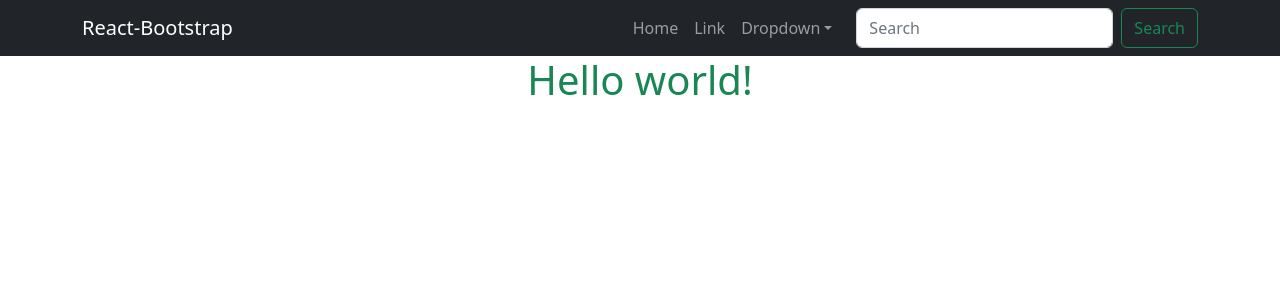
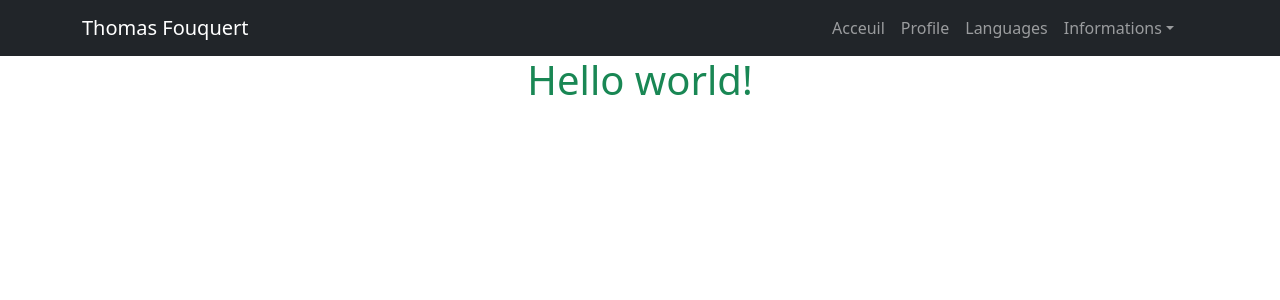
Before and after one commit to zorgness/thomas-fouquert-cv-2022, a React (Create React App) app: page / in a window 1280 px wide. Shown: the top 300 px of the page. Built offline with nearby package versions, Linux system fonts and the light colour scheme.

Commit message:
update on header

```diff
--- a/src/components/Header.js
+++ b/src/components/Header.js
@@ -4,21 +4,19 @@ import Nav from 'react-bootstrap/Nav';
 import Navbar from 'react-bootstrap/Navbar';
 import NavDropdown from 'react-bootstrap/NavDropdown';
 import Offcanvas from 'react-bootstrap/Offcanvas';
-import Form from 'react-bootstrap/Form';
-import Button from 'react-bootstrap/Button';
-
 
 const Header = () => {
 
   return (
     <Navbar collapseOnSelect expand="lg" bg="dark" variant="dark">
     <Container>
-      <Navbar.Brand href="#home">React-Bootstrap</Navbar.Brand>
+      <Navbar.Brand href="#home">Thomas Fouquert</Navbar.Brand>
       <Navbar.Toggle aria-controls="responsive-navbar-nav" />
       <Navbar.Offcanvas
               id={`offcanvasNavbar-expand-`}
               aria-labelledby={`offcanvasNavbarLabel-expand-`}
               placement="end"
+              className="bg-dark text-white"
             >
               <Offcanvas.Header closeButton>
                 <Offcanvas.Title id={`offcanvasNavbarLabel-expand-`}>
@@ -27,31 +25,32 @@ const Header = () => {
               </Offcanvas.Header>
               <Offcanvas.Body>
                 <Nav className="justify-content-end flex-grow-1 pe-3">
-                  <Nav.Link href="#action1">Home</Nav.Link>
-                  <Nav.Link href="#action2">Link</Nav.Link>
+                  <Nav.Link href="#action1">Acceuil</Nav.Link>
+                  <Nav.Link href="#action2">Profile</Nav.Link>
+                  <Nav.Link href="#action2">Languages</Nav.Link>
                   <NavDropdown
-                    title="Dropdown"
+                    title="Informations"
                     id={`offcanvasNavbarDropdown-expand-`}
                   >
-                    <NavDropdown.Item href="#action3">Action</NavDropdown.Item>
+                    <NavDropdown.Item href="#action3">
+                      Expérience
+                    </NavDropdown.Item>
                     <NavDropdown.Item href="#action4">
-                      Another action
+                      Education
+                    </NavDropdown.Item>
+                    <NavDropdown.Item href="#action4">
+                      Projet
+                    </NavDropdown.Item>
+                    <NavDropdown.Item href="#action4">
+                      Compétences
                     </NavDropdown.Item>
                     <NavDropdown.Divider />
                     <NavDropdown.Item href="#action5">
-                      Something else here
+                      Contact
                     </NavDropdown.Item>
                   </NavDropdown>
                 </Nav>
-                <Form className="d-flex">
-                  <Form.Control
-                    type="search"
-                    placeholder="Search"
-                    className="me-2"
-                    aria-label="Search"
-                  />
-                  <Button variant="outline-success">Search</Button>
-                </Form>
+
               </Offcanvas.Body>
             </Navbar.Offcanvas>
     </Container>
```
